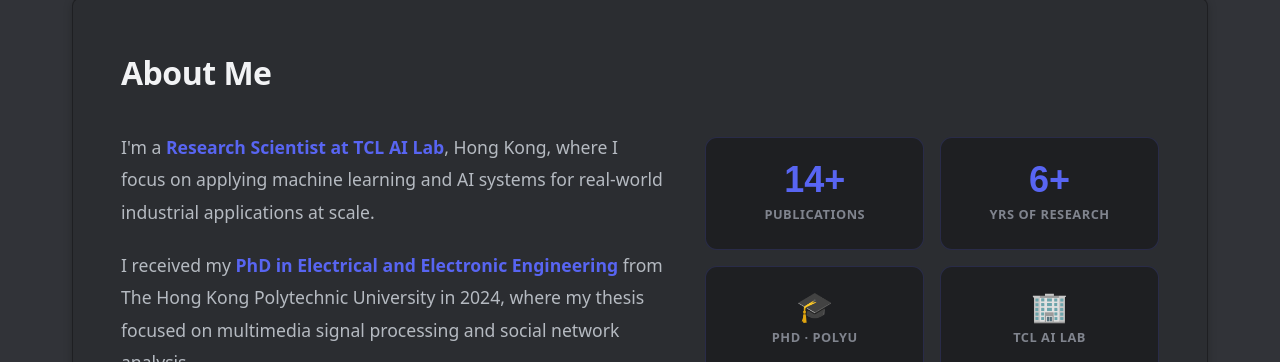
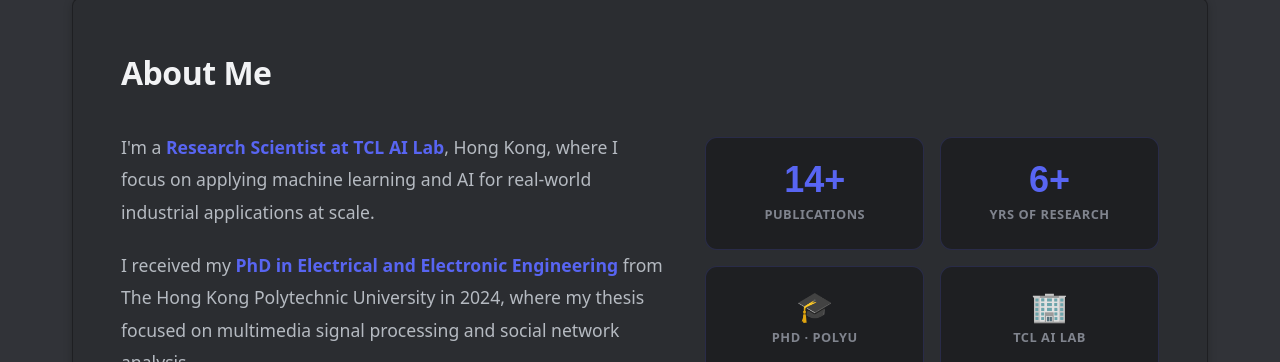
Before and after one commit to thcheung/thcheung.github.io, a Jekyll site: the page built from index.markdown, in a window 1280 px wide and 900 px high, scrolled down 555 px. Shown: the part 125-487 px from the top of the window. Built offline with Jekyll 4.4.1, drawn with Linux system fonts in a browser that asks for light colours; some web fonts are replaced.

Commit message:
Update home.html

```diff
--- a/_layouts/home.html
+++ b/_layouts/home.html
@@ -994,7 +994,7 @@
       <h2>About Me</h2>
       <div class="about-grid">
         <div class="about-bio">
-          <p>I'm a <strong>Research Scientist at TCL AI Lab</strong>, Hong Kong, where I focus on applying machine learning and AI systems for real-world industrial applications at scale.</p>
+          <p>I'm a <strong>Research Scientist at TCL AI Lab</strong>, Hong Kong, where I focus on applying machine learning and AI for real-world industrial applications at scale.</p>
           <p>I received my <strong>PhD in Electrical and Electronic Engineering</strong> from The Hong Kong Polytechnic University in 2024, where my thesis focused on multimedia signal processing and social network analysis.</p>
         </div>
         <div class="about-stats">
```
